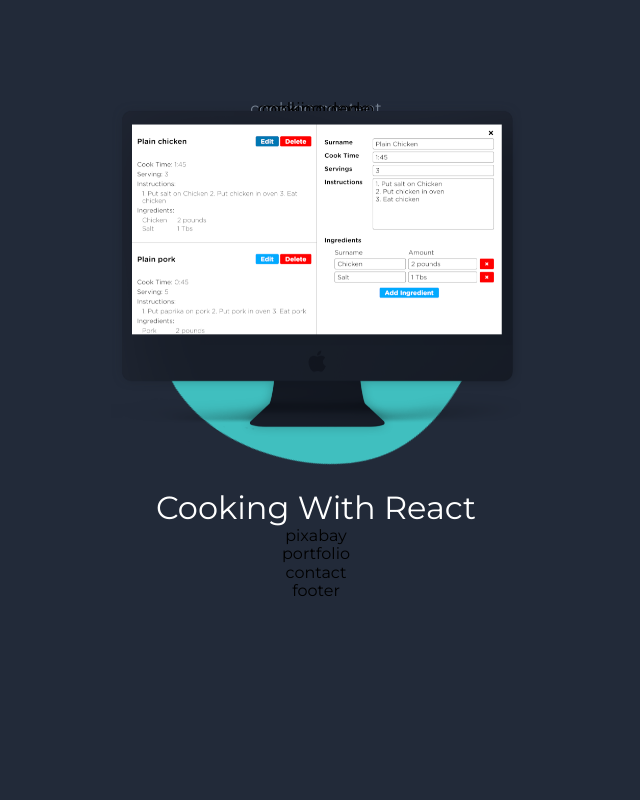
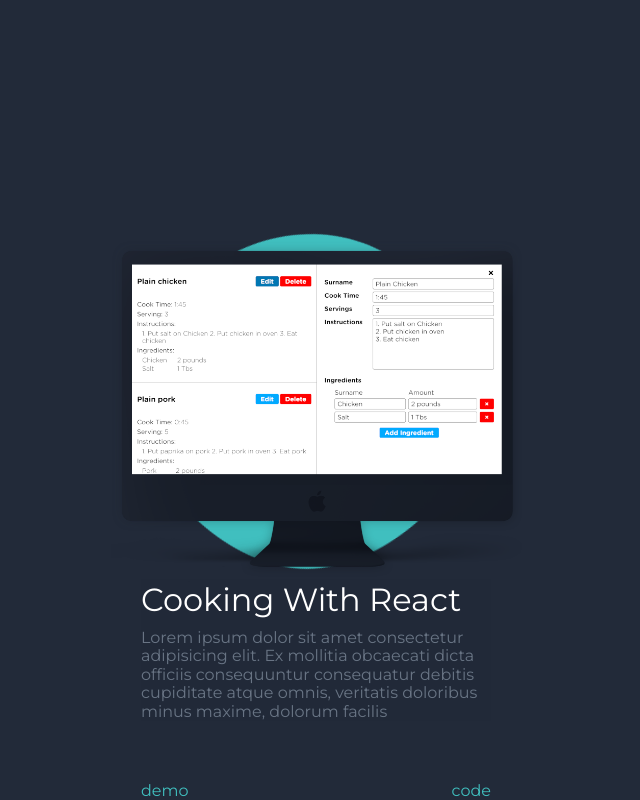
Before and after one commit to Jason-Prince/my-portfolio-app, a Next.js app: page / in a window 1280 px wide. Shown: the part 1500-2300 px from the top of the page, without its empty margins (324-964 px from the left). Before the commit the page ends 2100 px from the top, so only its background shows below. Built offline with nearby package versions, Linux system fonts and the light colour scheme.

Commit message:
first project layout is fine

```diff
--- a/pages/index.js
+++ b/pages/index.js
@@ -68,12 +68,10 @@ const home = () => {
           </div>
         </div>
       </div>
+      <div className="body__row-3">
+        <div className="body__row-3__card">
           <svg
-        className="
-          body
-          body__row-3
-          body__row-3__blob
-          body__row-3__blob--rotate"
+            className="body__row-3__card__blob body__row-3__card__blob--rotate"
             viewBox="0 0 200 200"
             xmlns="http://www.w3.org/2000/svg"
           >
@@ -82,46 +80,20 @@ const home = () => {
               transform="translate(100 100)"
             />
           </svg>
-
           <img
-        className="
-          body
-          body__row-3
-          body__row-3__image"
+            className="body__row-3__card__image"
             src="/Cooking-With-React.png"
-        alt="placeholder"
+            alt="cooking with react"
           />
-      <div
-        className="
-          body
-          body__row-3
-          body__row-3__title"
-      >
-        Cooking With React
+          <div className="body__row-3__card__title">Cooking With React</div>
+          <div className="body__row-3__card__content">
+            Lorem ipsum dolor sit amet consectetur adipisicing elit. Ex mollitia
+            obcaecati dicta officiis consequuntur consequatur debitis cupiditate
+            atque omnis, veritatis doloribus minus maxime, dolorum facilis
           </div>
-      <div
-        className="
-          body
-          body__row-3
-          body__row-3__content"
-      >
-        cooking content
+          <div className="body__row-3__card__demo">demo</div>
+          <div className="body__row-3__card__code">code</div>
         </div>
-      <div
-        className="
-          body
-          body__row-3
-          body__row-3__demo"
-      >
-        cooking demo
-      </div>
-      <div
-        className="
-          body
-          body__row-3
-          body__row-3__code"
-      >
-        cooking code
       </div>
       <div className="pixabay">pixabay</div>
       <div className="portfolio">portfolio</div>
--- a/styles/globals.scss
+++ b/styles/globals.scss
@@ -148,7 +148,7 @@ a:hover {
             display: grid;
             grid-template-columns: 1fr;
             grid-template-rows: 1fr;
-            place-self: center;
+            align-self: center;
             height: 280px;
             padding: 1em;
             background-color: $primary-background;
@@ -179,33 +179,86 @@ a:hover {
    FIRST PROJECT: COOKING
 ---------------------------*/
     &__row-3 {
-        grid-row: 3;
+        display: grid;
+        grid-template-columns: 1fr;
+        grid-template-rows: 1fr;
+        justify-items: center;
+        height: 100vh;
+        &__card {
             grid-column: 1;
+            grid-row: 1;
             width: 411px;
+            align-self: center;
+            display: grid;
+            grid-template-columns: 1fr;
+            grid-template-rows: 1fr;
+            align-self: center;
+            height: 600px;
+            padding: 1em;
+            z-index: 1;
             &__blob {
+                grid-column: 1;
+                grid-row: 1;
+                align-self: start;
                 fill: $secondary-background;
                 width: 390px;
                 z-index: -1;
                 &--rotate {
-                animation: rotate 50s infinite;
+                    animation: rotate 30s linear infinite;
                 }
             }
             &__image {
+                grid-column: 1;
+                grid-row: 1;
+                align-self: start;
+                width: 411px;
+                padding-top: 40px;
                 z-index: 1;
             }
             &__title {
-            grid-row: 4;
                 grid-column: 1;
+                grid-row: 1;
+                align-self: center;
+                justify-self: center;
+                width: 350px;
                 font-size: 2rem;
-            color: white;
+                color: $text-title;
+                padding-top: 200px;
+                z-index: 1;
             }
             &__content {
+                grid-column: 1;
+                grid-row: 1;
+                align-self: center;
+                justify-self: center;
+                width: 350px;
                 color: $text-content;
+                margin-top: 300px;
+                padding-top: 50px;
+                background-color: $primary-background;
+                opacity: .8;
             }
             &__demo {
+                grid-column: 1;
+                grid-row: 1;
+                width: 411px;
+                align-self: end;
+                justify-self: center;
+                text-align: left;
+                width: 350px;
+                color: $secondary-background;
 
             }
             &__code {
+                grid-column: 1;
+                grid-row: 1;
+                width: 411px;
+                align-self: end;
+                justify-self: center;
+                text-align: right;
+                width: 350px;
+                color: $secondary-background;
+            }
         }
     }
 /*---------------------------
@@ -243,11 +296,8 @@ a:hover {
          ANIMATIONS
 ---------------------------*/
 @keyframes rotate {
-    0% {
-        transform: rotate(0deg);
-    }
     100% {
-        transform: rotate(359deg);
+        transform: rotate(360deg);
     }
 }
 @keyframes bounce {
```
Lines whose indentation alone changed are shown as unchanged.
